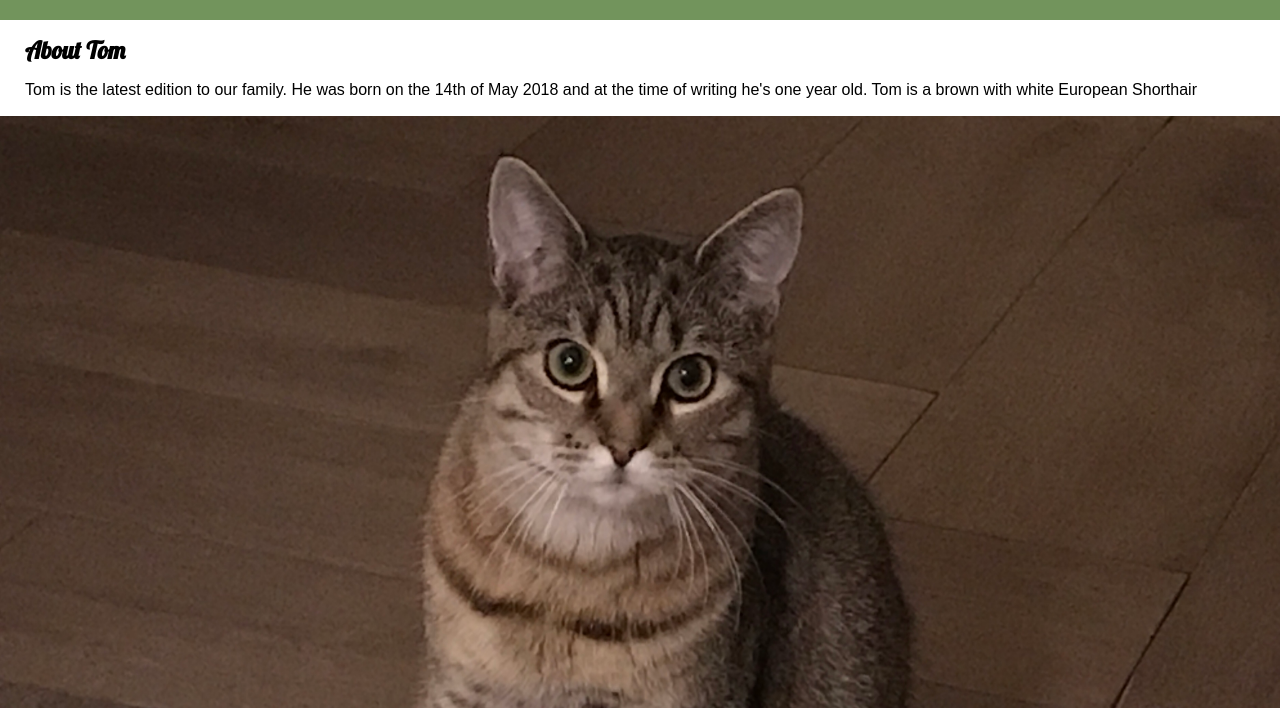
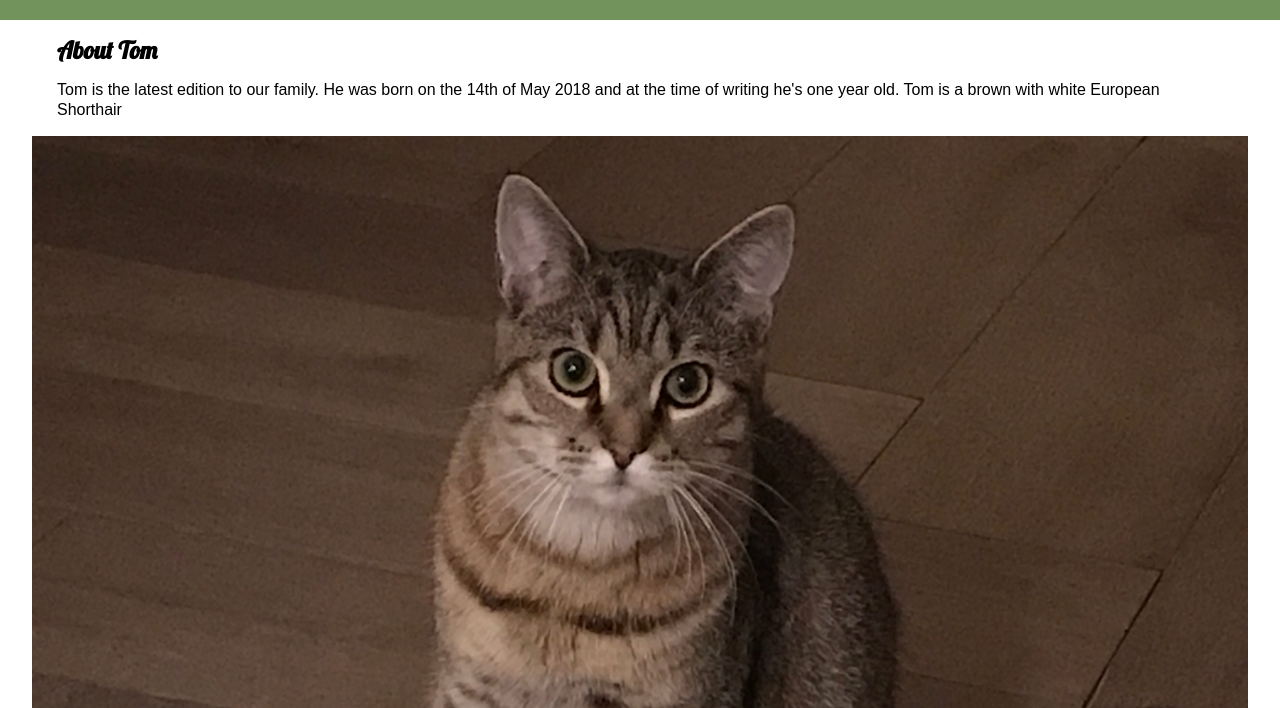
Before and after one commit to Sandj04/Cartoon-hero, a plain HTML site: page index.html in a window 1280 px wide. Shown: the part 452-1160 px from the top of the page. Drawn offline with Linux system fonts and the light colour scheme.

Commit message:
fixed max-width

```diff
--- a/css/Tom.css
+++ b/css/Tom.css
@@ -27,7 +27,7 @@ header img{
 }
 
 main{
-	max-width: 1800px;
+	max-width: 95%;
 	margin: 0 auto;
 }
 
```
